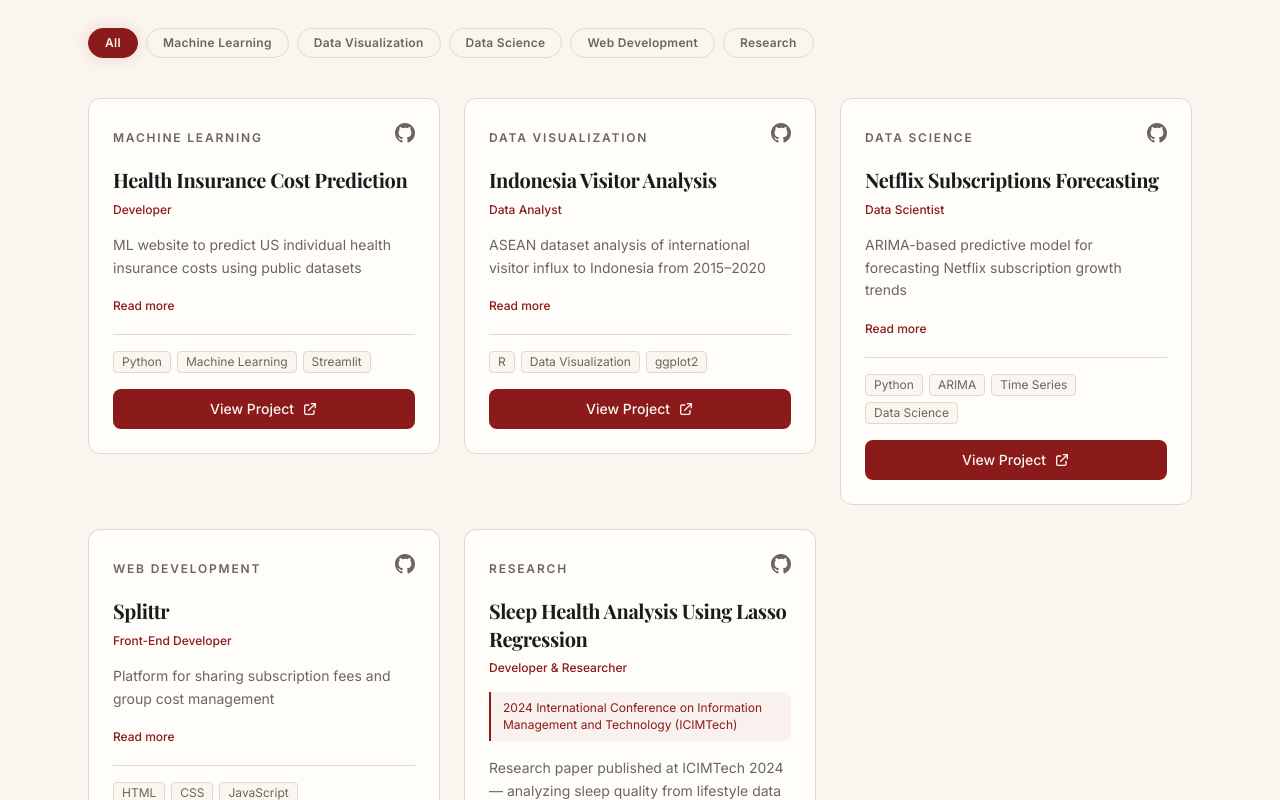
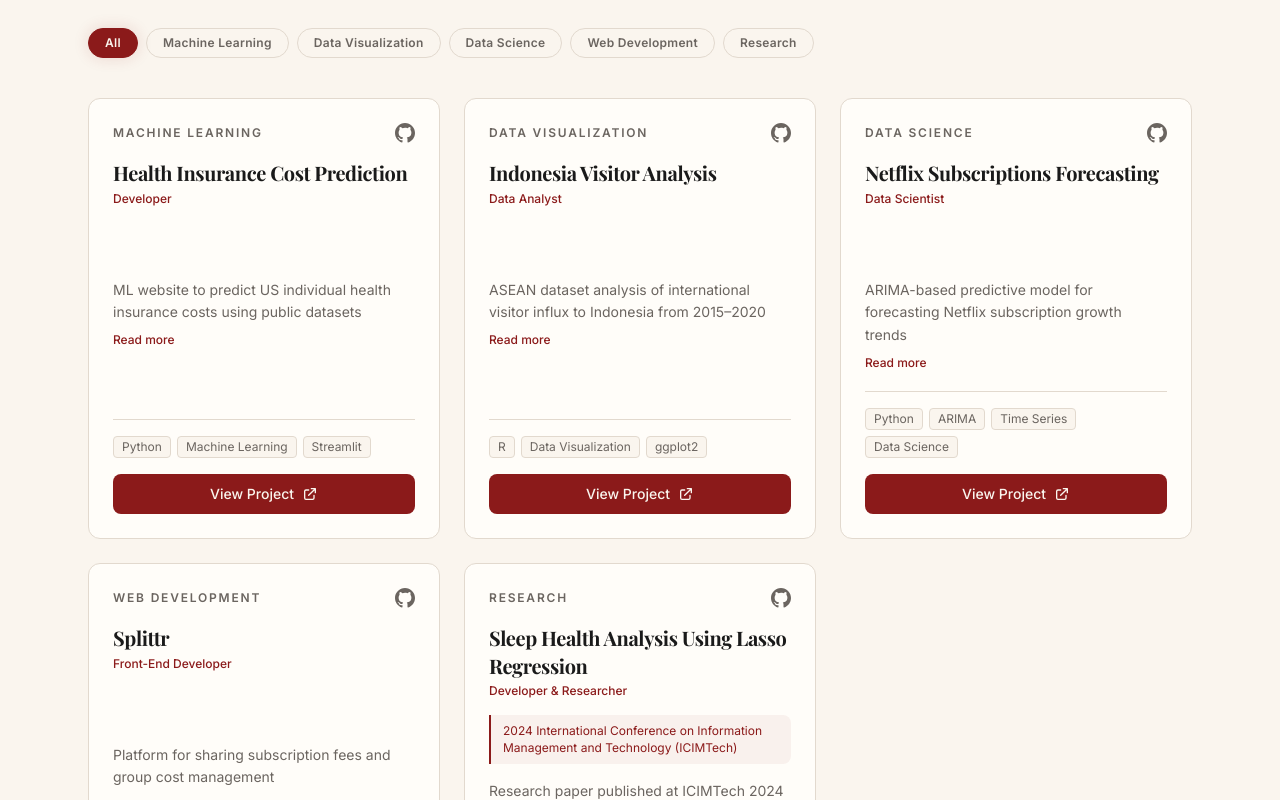
Before and after one commit to ascendiazorg/portfolio, a Next.js app: page / in a window 1280 px wide. Shown: the part 1860-2660 px from the top of the page. Built offline with nearby package versions, Linux system fonts and the light colour scheme; a web font is replaced by a local one.

Commit message:
Make all project cards equal height and symmetric

```diff
--- a/components/ProjectCard.tsx
+++ b/components/ProjectCard.tsx
@@ -12,21 +12,19 @@
   const [expanded, setExpanded] = useState(false);
 
   return (
-    <article className="group relative bg-cream-card rounded-xl border border-border overflow-hidden hover:border-crimson/40 transition-all duration-300 hover:-translate-y-1 hover:shadow-card-lg">
-      <div className="p-6">
-        <div className="flex items-start justify-between gap-4 mb-4">
-          <div>
+    <article className="group flex flex-col h-full bg-cream-card rounded-xl border border-border overflow-hidden hover:border-crimson/40 transition-all duration-300 hover:-translate-y-1 hover:shadow-card-lg">
+      <div className="flex flex-col flex-1 p-6">
+
+        {/* Top row: category + github icon */}
+        <div className="flex items-center justify-between gap-4 mb-4">
           <span className="font-sans text-xs font-semibold tracking-[0.15em] uppercase text-charcoal-muted">
             {project.category}
           </span>
-          </div>
-
-          <div className="flex items-center gap-2 flex-shrink-0">
           <a
             href={project.github}
             target="_blank"
             rel="noopener noreferrer"
-              className="text-charcoal-muted hover:text-crimson transition-colors duration-200"
+            className="text-charcoal-muted hover:text-crimson transition-colors duration-200 flex-shrink-0"
             aria-label="View on GitHub"
           >
             <svg className="w-5 h-5" viewBox="0 0 24 24" fill="currentColor">
@@ -34,34 +32,39 @@
             </svg>
           </a>
         </div>
-        </div>
 
-        <h3 className="font-serif text-xl font-bold text-charcoal leading-snug mb-2 group-hover:text-crimson transition-colors duration-200">
+        {/* Title */}
+        <h3 className="font-serif text-xl font-bold text-charcoal leading-snug mb-1 group-hover:text-crimson transition-colors duration-200">
           {project.title}
         </h3>
 
+        {/* Role */}
         <p className="font-sans text-xs text-crimson font-medium mb-4">{project.role}</p>
 
-        {project.publication && (
-          <div className="mb-4 px-3 py-2 bg-crimson/5 border-l-2 border-crimson rounded-r-lg">
-            <p className="font-sans text-xs text-crimson leading-snug">
-              {project.publication}
-            </p>
+        {/* Publication badge — fixed height slot */}
+        <div className="mb-4 min-h-[2.5rem]">
+          {project.publication ? (
+            <div className="px-3 py-2 bg-crimson/5 border-l-2 border-crimson rounded-r-lg">
+              <p className="font-sans text-xs text-crimson leading-snug">{project.publication}</p>
             </div>
-        )}
+          ) : null}
+        </div>
 
-        <p className="font-sans text-sm text-charcoal-muted leading-relaxed mb-3">
+        {/* Description — grows to fill space */}
+        <div className="flex-1">
+          <p className="font-sans text-sm text-charcoal-muted leading-relaxed">
             {expanded ? project.longDescription : project.description}
           </p>
-
           <button
             onClick={() => setExpanded(!expanded)}
-          className="font-sans text-xs font-medium text-crimson hover:underline mb-5"
+            className="font-sans text-xs font-medium text-crimson hover:underline mt-2"
           >
             {expanded ? "Show less" : "Read more"}
           </button>
+        </div>
 
-        <div className="flex flex-wrap gap-1.5 pt-4 border-t border-border mb-4">
+        {/* Tech tags */}
+        <div className="flex flex-wrap gap-1.5 pt-4 mt-4 border-t border-border">
           {project.tech.map((t) => (
             <span
               key={t}
@@ -72,12 +75,13 @@
           ))}
         </div>
 
+        {/* View button — always at bottom */}
         {project.liveUrl && (
           <a
             href={project.liveUrl}
             target="_blank"
             rel="noopener noreferrer"
-            className="flex items-center justify-center gap-2 w-full py-2.5 bg-crimson text-cream font-sans font-medium text-sm rounded-lg hover:bg-crimson-light transition-colors duration-200"
+            className="flex items-center justify-center gap-2 w-full mt-4 py-2.5 bg-crimson text-cream font-sans font-medium text-sm rounded-lg hover:bg-crimson-light transition-colors duration-200"
           >
             {project.category === "Research" ? "View Paper" : "View Project"}
             <svg className="w-4 h-4" fill="none" viewBox="0 0 24 24" stroke="currentColor">
--- a/components/Projects.tsx
+++ b/components/Projects.tsx
@@ -62,11 +62,11 @@
         </div>
 
         {/* Grid */}
-        <div className="grid md:grid-cols-2 xl:grid-cols-3 gap-6">
+        <div className="grid md:grid-cols-2 xl:grid-cols-3 gap-6 items-stretch">
           {filtered.map((project, i) => (
             <div
               key={project.id}
-              className={`transition-all duration-500 ${
+              className={`flex transition-all duration-500 ${
                 visible ? "opacity-100 translate-y-0" : "opacity-0 translate-y-10"
               }`}
               style={{ transitionDelay: `${0.3 + i * 0.1}s` }}
```
Lines whose indentation alone changed are shown as unchanged.
